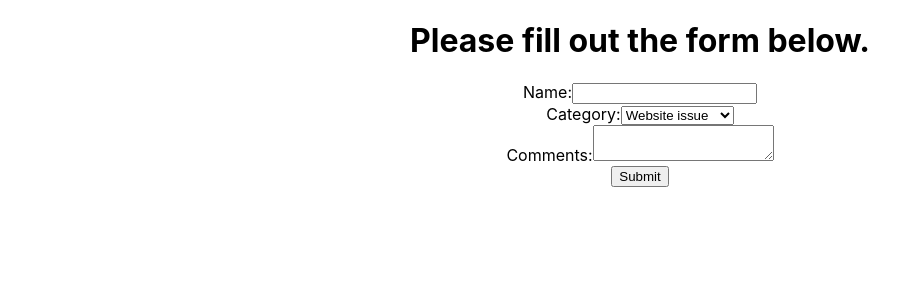
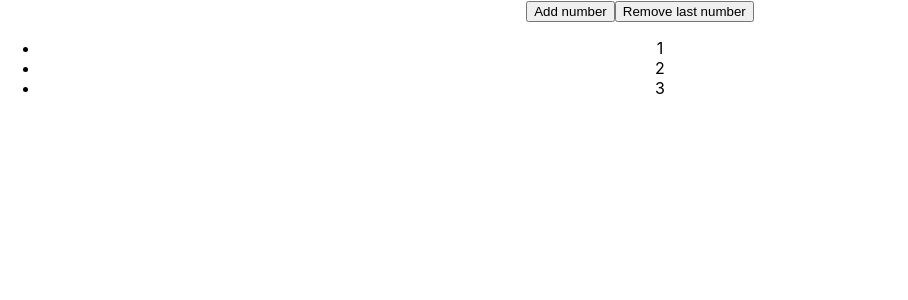
Before and after one commit to vkleer/react-app, a React (Create React App) app in the folder my-app/: page / in a window 1280 px wide. Shown: the top 300 px of the page, without its empty margins (0-908 px from the left). Built offline with nearby package versions, Linux system fonts and the light colour scheme.

Commit message:
Create UseStateWithArrays component to add and remove items from an array using useState

```diff
--- a/my-app/src/App.js
+++ b/my-app/src/App.js
@@ -19,6 +19,7 @@
 import SearchBar from './components/SearchBar';
 import HooksCounter from './components/HooksCounter';
 import ControlledFormHooks from './components/ControlledFormHooks';
+import UseStateWithArrays from './components/UseStateWithArrays';
 
 function App() {
   return (
@@ -41,7 +42,8 @@
       {/* <UncontrolledForm /> */}
       {/* <SearchBar /> */}
       {/* <HooksCounter /> */}
-      <ControlledFormHooks />
+      {/* <ControlledFormHooks /> */}
+      <UseStateWithArrays />
     </div>
   );
 }
--- /dev/null
+++ b/my-app/src/components/UseStateWithArrays.js
@@ -0,0 +1,31 @@
+import React, {useState} from 'react'
+
+function UseStateWithArrays() {
+    const [nums, setNums] = useState([1, 2, 3]);
+
+    const addNums = () => {
+        setNums([...nums, nums.length + 1]);
+    }
+
+    const removeNums = () => {
+        setNums(
+            nums.filter((item, idx) => {
+                return idx !== nums.length -1;
+            })
+        )
+    }
+
+  return (
+    <div>
+        <button onClick={addNums}>Add number</button>
+        <button onClick={removeNums}>Remove last number</button>
+        <ul>
+            {
+                nums.map(num => <li key={num}>{num}</li>)
+            }
+        </ul>
+    </div>
+  )
+}
+
+export default UseStateWithArrays
```
